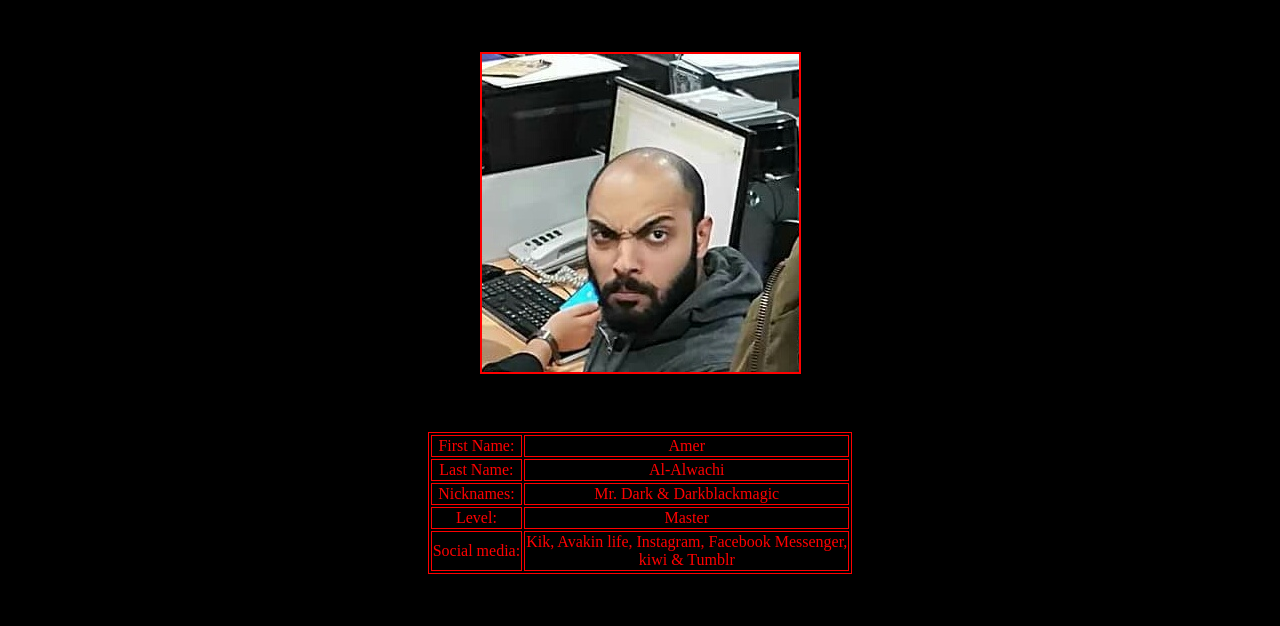
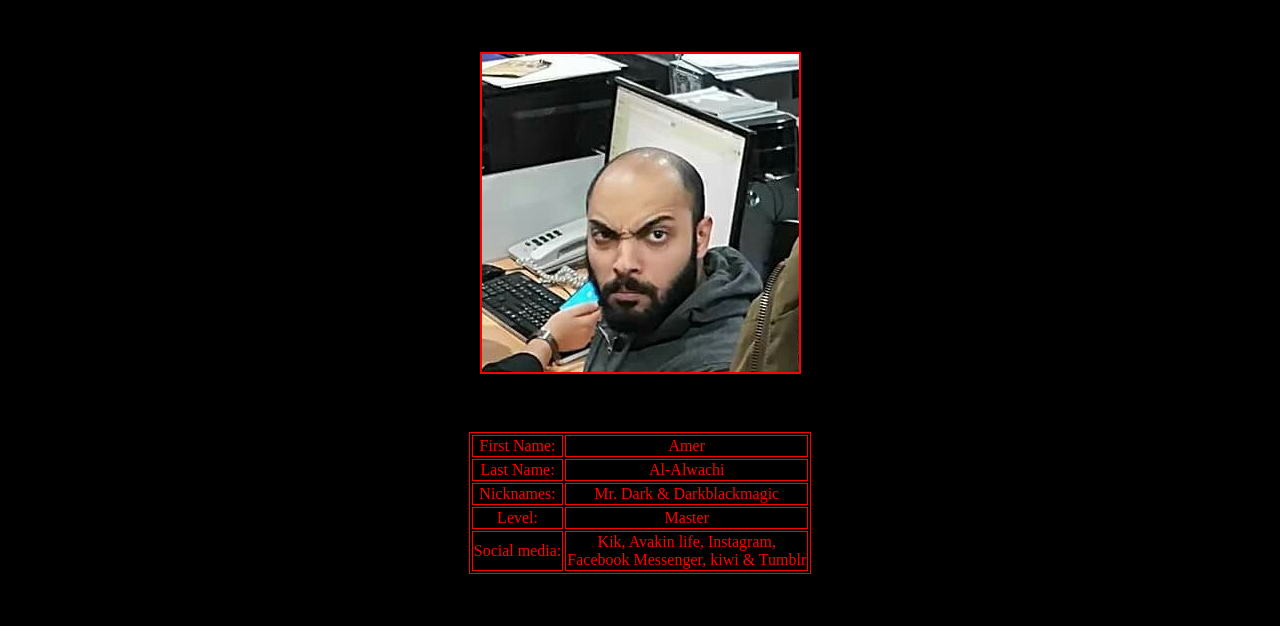
Before and after one commit to NOUSERNAME999/WARNING_001, a plain HTML site: page index.html in a window 1280 px wide. Shown: the part 87-713 px from the top of the page. Drawn offline with Linux system fonts and the light colour scheme; grey boxes are pictures that could not be loaded.

Commit message:
Update index.html

```diff
--- a/index.html
+++ b/index.html
@@ -71,7 +71,7 @@
 
 			                                      <tr>
 				                                        <td>Social media:</td>
-				                                        <td>Kik, Avakin life, Instagram, Facebook Messenger, <br> kiwi & Tumblr</td>
+				                                        <td>Kik, Avakin life, Instagram, <br> Facebook Messenger, kiwi & Tumblr</td>
 			                                      </tr>
                                         </table>
                         </center>
```
